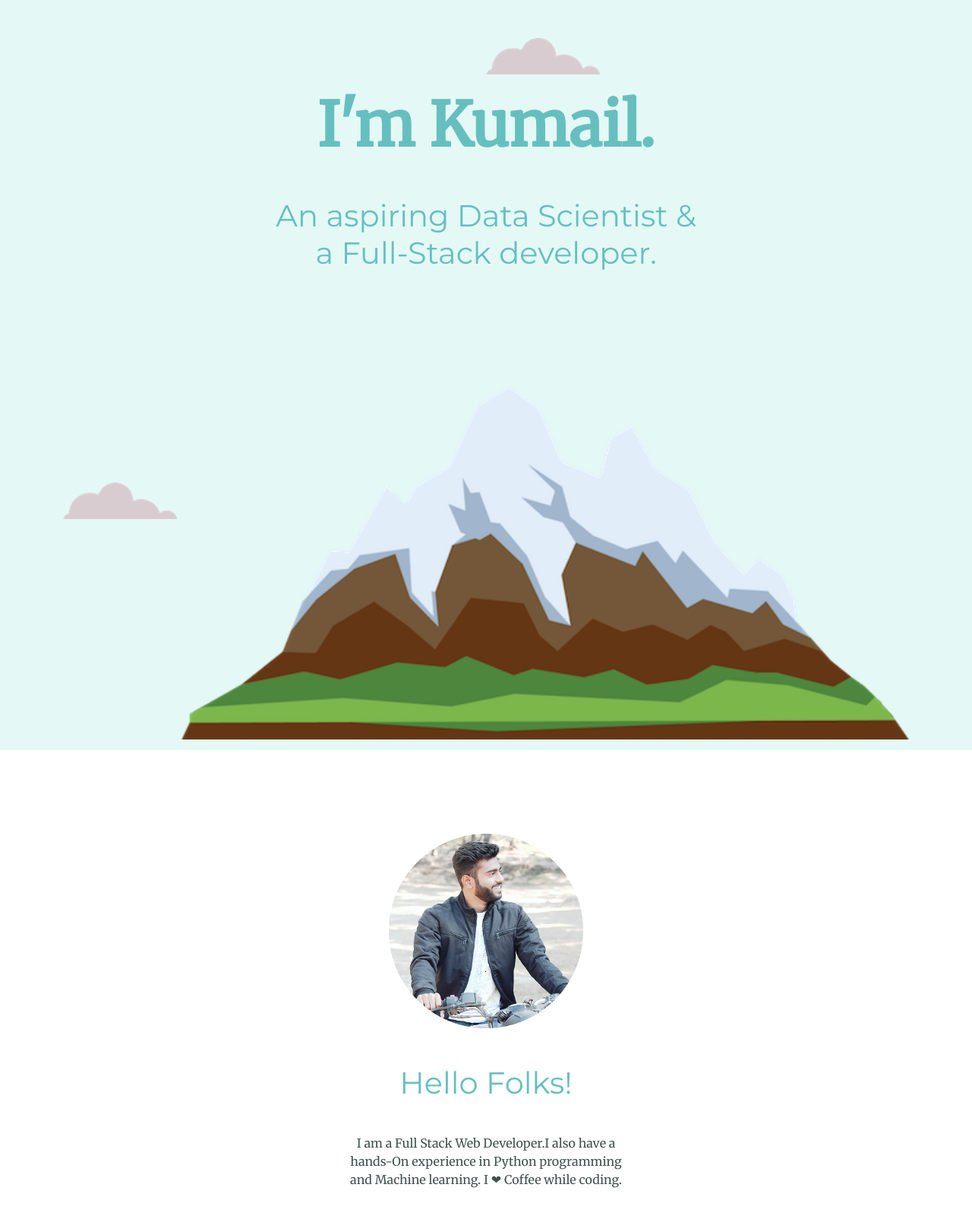
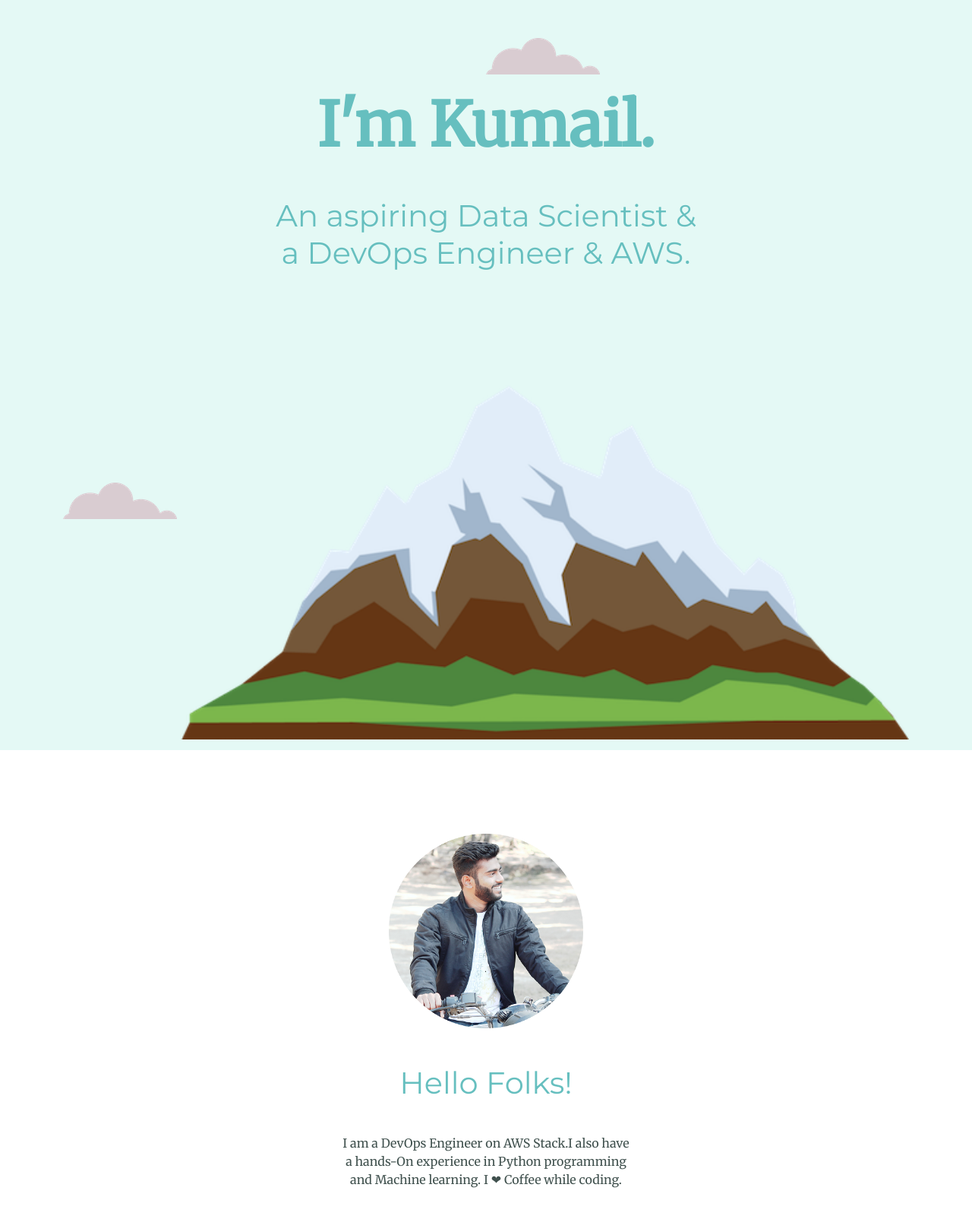
Before and after one commit to MohdKumail786/My_Portfolio, a plain HTML site: page index.html in a window 1280 px wide. Shown: the top 1600 px of the page at 76% size. Drawn offline with Linux system fonts and the light colour scheme.

Commit message:
Update index.html

```diff
--- a/index.html
+++ b/index.html
@@ -15,7 +15,7 @@
 
     <img class="top-cloud" src="images/cloud.png" alt="cloud-image">
     <h1>I'm Kumail.</h1>
-    <h2>An aspiring Data Scientist & <br> a Full-Stack developer.</h2>
+    <h2>An aspiring Data Scientist & <br> a DevOps Engineer & AWS.</h2>
     <img class="bottom-cloud" src="images/cloud.png" alt="cloud-image">
     <img class="mountain" src="images/mountain.png" alt="mountain-image">
 
@@ -26,7 +26,7 @@
       <div class="profile">
         <img class="proimg" src="images/ProfilePic.png" alt="Profile Picture">
         <h2>Hello Folks!</h2>
-        <p class="intro">I am a Full Stack Web Developer.I also have a hands-On experience in Python programming and Machine learning. I ❤ Coffee while coding.  </p>
+        <p class="intro">I am a DevOps Engineer on AWS Stack.I also have a hands-On experience in Python programming and Machine learning. I ❤ Coffee while coding.  </p>
       </div>
 
        <hr >
```
